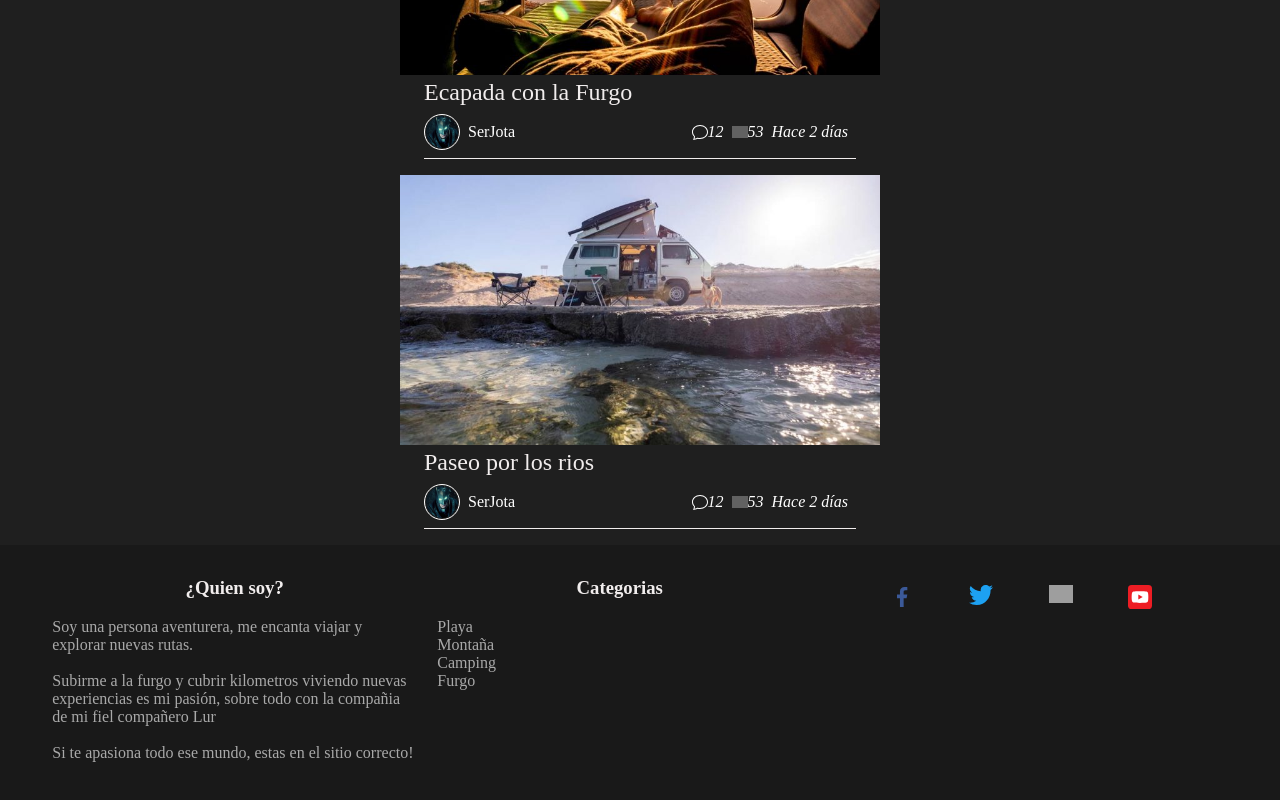
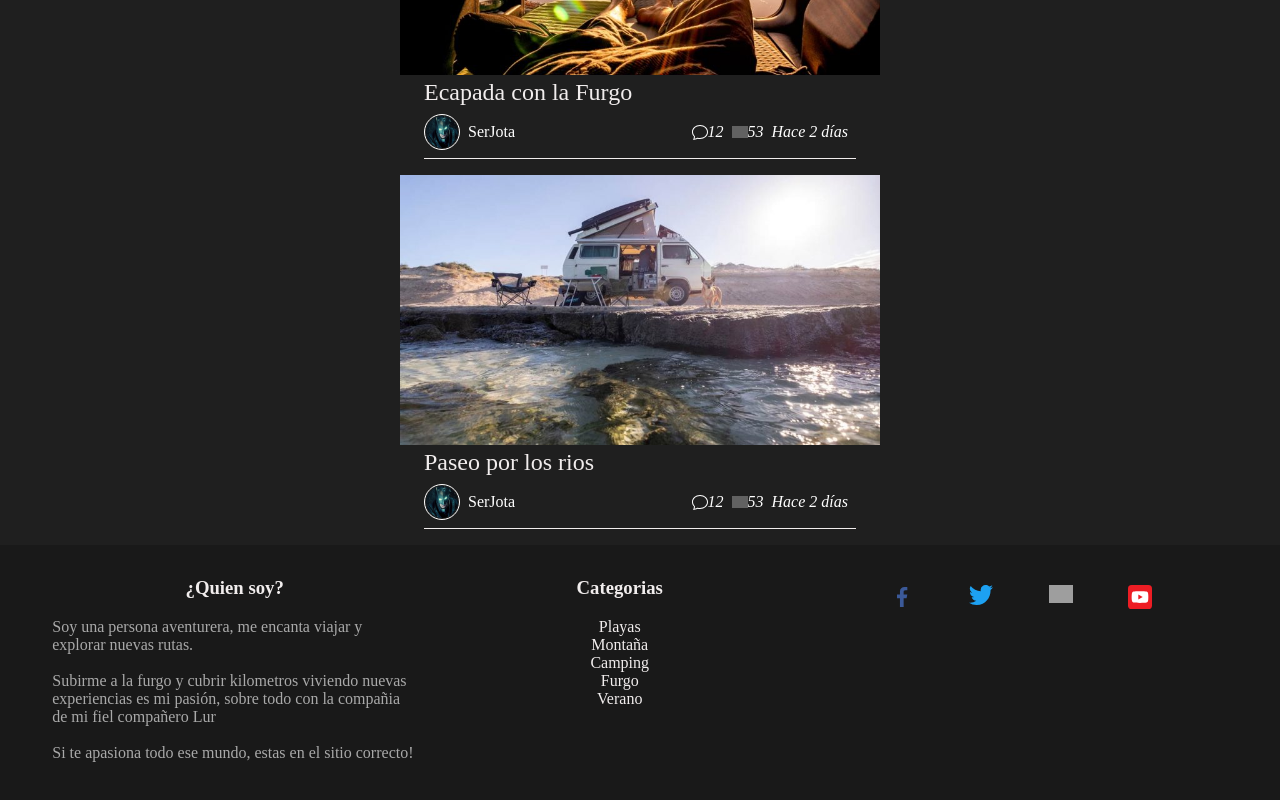
Before and after one commit to j0tac3/miprimerafurgo, an Angular app: page /aventuras in a window 1280 px wide. Shown: the part 828-1628 px from the top of the page. Built offline with nearby package versions, Linux system fonts and the light colour scheme; grey boxes are pictures that could not be loaded.

Commit message:
Maquetando el footer

```diff
--- a/src/app/components/home-components/footer/footer.component.css
+++ b/src/app/components/home-components/footer/footer.component.css
@@ -50,6 +50,7 @@
     list-style: none;
     padding: 0;
     margin: 0;
+    text-align: center;
 }
 .separador{
 }
--- a/src/app/components/home-components/footer/footer.component.html
+++ b/src/app/components/home-components/footer/footer.component.html
@@ -12,10 +12,9 @@
     <div class="nosotros-container footer-region-container">
         <h3 class="title">Categorias</h3>
         <ul class="category-list">
-            <li>Playa</li>
-            <li>Montaña</li>
-            <li>Camping</li>
-            <li>Furgo</li>
+            <li *ngFor="let category of categories">
+                <a href="">{{ category }}</a>
+            </li>
         </ul>
     </div>
     <div class="separador"></div>
--- a/src/app/components/home-components/footer/footer.component.ts
+++ b/src/app/components/home-components/footer/footer.component.ts
@@ -7,6 +7,7 @@ import { DOCUMENT } from '@angular/common';
   styleUrls: ['./footer.component.css']
 })
 export class FooterComponent implements OnInit {
+  public categories = ['Playas', 'Montaña', 'Camping', 'Furgo', 'Verano'];
 
   constructor( @Inject(DOCUMENT) private document: Document) { }
 
```
